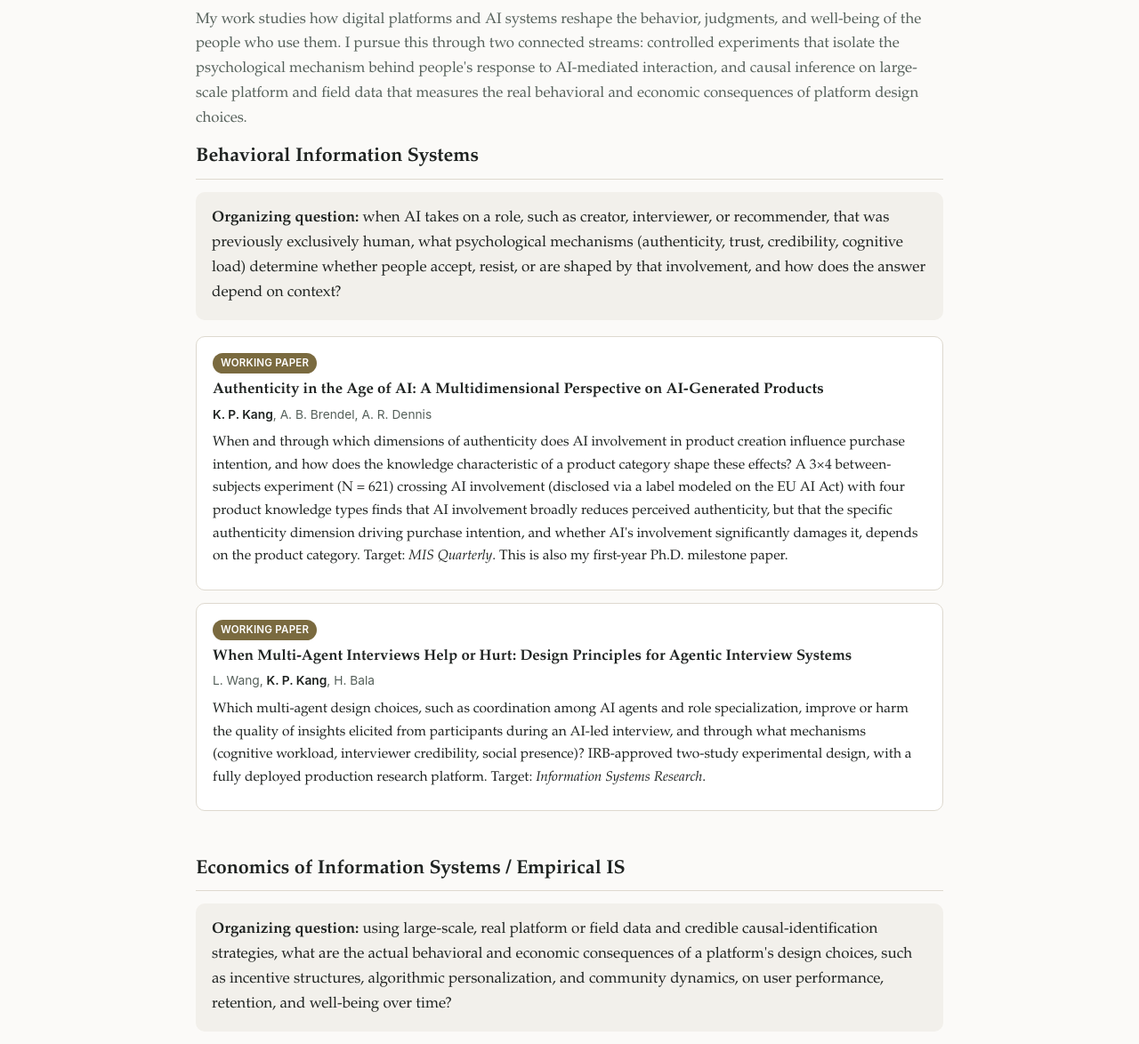
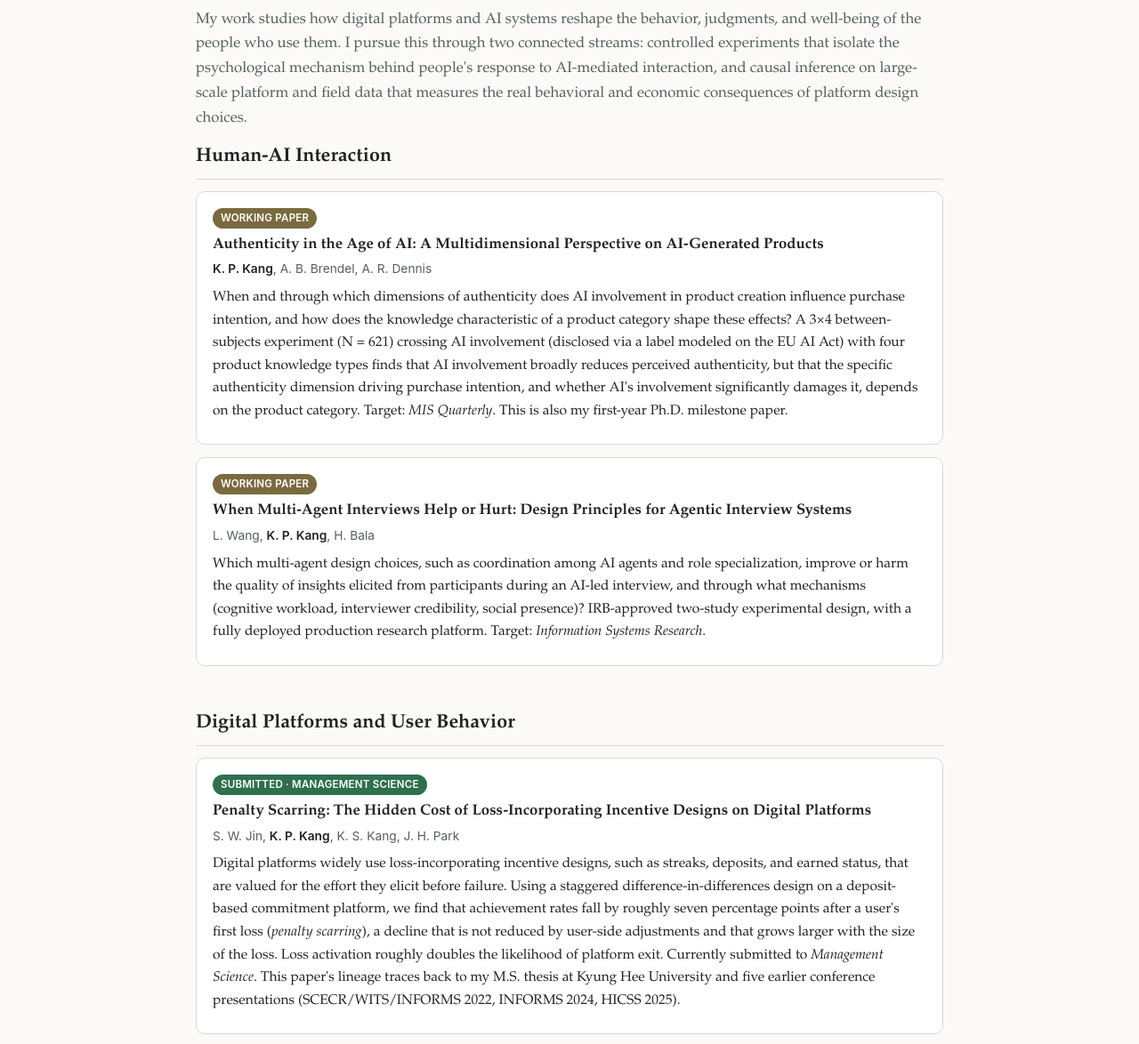
Before and after one commit to kk69-cpu/kk69-cpu.github.io, a plain HTML site: page research.html in a window 1280 px wide. Shown: the part 120-1294 px from the top of the page at 89% size. Drawn offline with Linux system fonts and the light colour scheme.

Commit message:
Restructure Research page by topic, remove organizing-question boxes, move Publications to end

```diff
--- a/research.html
+++ b/research.html
@@ -4,7 +4,7 @@
 <meta charset="utf-8">
 <meta name="viewport" content="width=device-width, initial-scale=1, viewport-fit=cover">
 <title>Kyung Pyo (Paul) Kang: Research</title>
-<meta name="description" content="Research projects by Kyung Pyo (Paul) Kang, organized around Behavioral Information Systems and Economics of Information Systems / Empirical IS.">
+<meta name="description" content="Research projects by Kyung Pyo (Paul) Kang on human-AI interaction and digital platforms and user behavior.">
 <link rel="stylesheet" href="style.css">
 </head>
 <body>
@@ -32,15 +32,7 @@
     real behavioral and economic consequences of platform design choices.
   </p>
 
-  <h2>Behavioral Information Systems</h2>
-  <div class="stream-intro">
-    <p>
-      <strong>Organizing question:</strong> when AI takes on a role, such as creator, interviewer,
-      or recommender, that was previously exclusively human, what psychological mechanisms
-      (authenticity, trust, credibility, cognitive load) determine whether people accept, resist,
-      or are shaped by that involvement, and how does the answer depend on context?
-    </p>
-  </div>
+  <h2>Human-AI Interaction</h2>
 
   <div class="card" id="ai-authenticity">
     <span class="badge working">Working Paper</span>
@@ -71,16 +63,7 @@
     </p>
   </div>
 
-  <h2>Economics of Information Systems / Empirical IS</h2>
-  <div class="stream-intro">
-    <p>
-      <strong>Organizing question:</strong> using large-scale, real platform or field data and
-      credible causal-identification strategies, what are the actual behavioral and economic
-      consequences of a platform's design choices, such as incentive structures, algorithmic
-      personalization, and community dynamics, on user performance, retention, and well-being
-      over time?
-    </p>
-  </div>
+  <h2>Digital Platforms and User Behavior</h2>
 
   <div class="card" id="challengers">
     <span class="badge submitted">Submitted &middot; Management Science</span>
@@ -116,7 +99,7 @@
 
   <h2>The Bridge: AI-Personalized Retail</h2>
   <div class="note-box">
-    This project is deliberately designed to connect both streams above: a lab/online experiment
+    This project is deliberately designed to connect both topics above: a lab/online experiment
     tests the psychological mechanism, and a field experiment tests whether it moves real market
     behavior.
   </div>
@@ -134,6 +117,11 @@
     </p>
   </div>
 
+  <p class="note-box">
+    Full conference presentation history, honors, and research experience are available on the
+    <a href="cv.html">CV page</a>.
+  </p>
+
   <h2>Publications</h2>
   <div class="card">
     <span class="badge published">Published</span>
@@ -148,11 +136,6 @@
     <p style="margin:0">Cho, Y., <span class="self">Kang, K.</span>, &amp; Kwon, O. (2021). Deep Learning-Based Box Office Prediction Using the Image Characteristics of Advertising Posters in Performing Arts. <em>Journal of Society for e-Business Studies</em>, 26(2).</p>
   </div>
 
-  <p class="note-box">
-    Full conference presentation history, honors, and research experience are available on the
-    <a href="cv.html">CV page</a>.
-  </p>
-
 </main>
 
 <footer class="site-footer">
```
